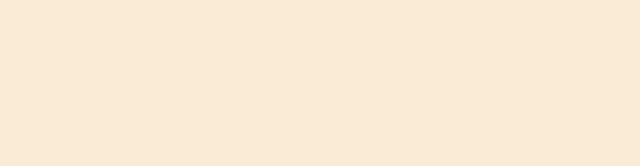
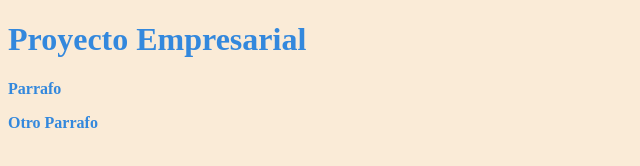
Before and after one commit to Only-GeorgeRojas/project, a plain HTML site: page Index.html in a window 1280 px wide. Shown: the whole page, without its empty margins (0-640 px from the left). Drawn offline with Linux system fonts and the light colour scheme.

Commit message:
Agregando segundo parrafo

```diff
--- a/Index.html
+++ b/Index.html
@@ -8,6 +8,15 @@
     <script src="js/JavaScript.js"></script>
 </head>
 <body>
+    <h1>Proyecto Empresarial</h1>
+    <p>Parrafo</p>
 
+
+
+
+
+
+
+    <p>Otro Parrafo</p>
 </body>
 </html>
```
